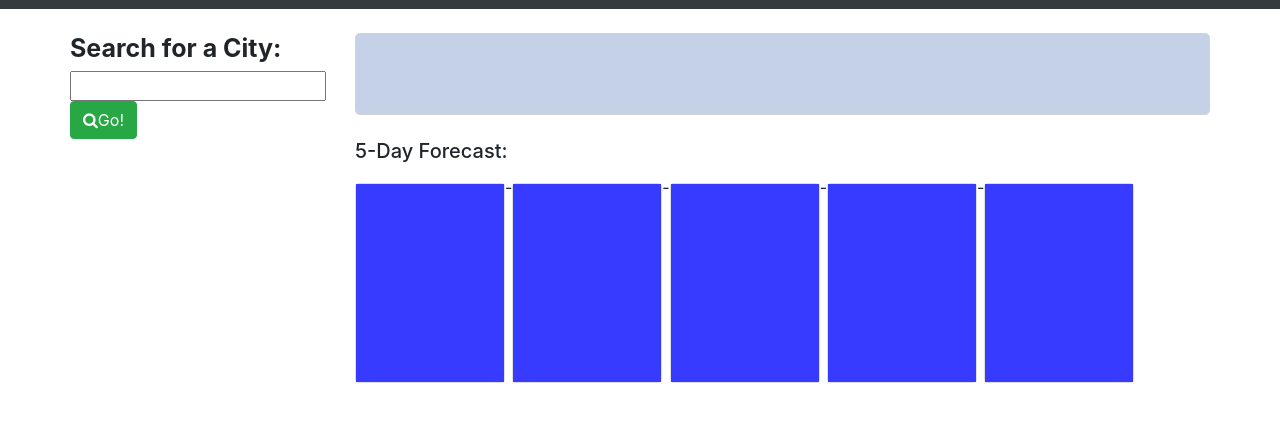
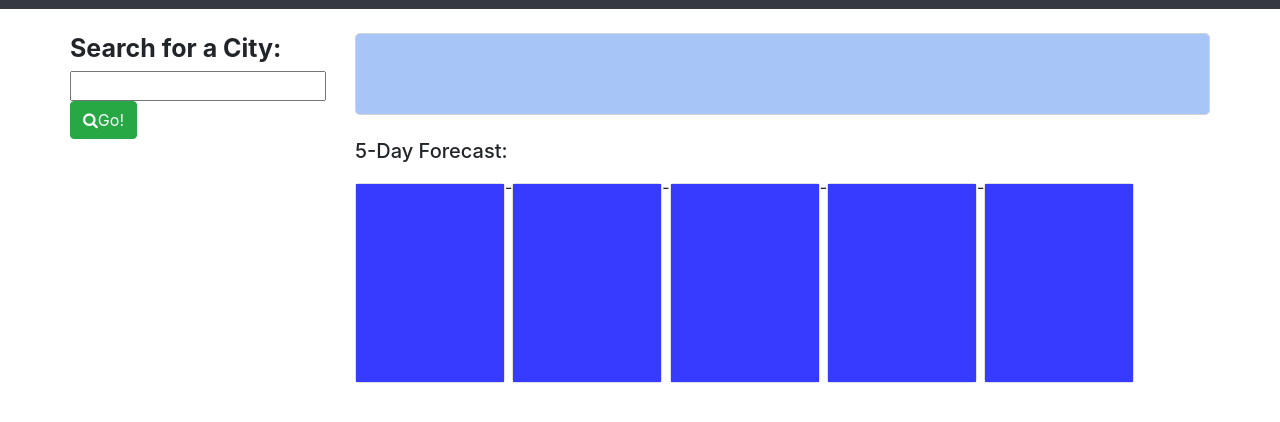
Before and after one commit to markprodehl/Weather-Dashboard, a plain HTML site: page index.html in a window 1280 px wide. Shown: the part 66-488 px from the top of the page. Drawn offline with nearby package versions, Linux system fonts and the light colour scheme; no server answers.

Commit message:
updated color, added readme

```diff
--- a/index.html
+++ b/index.html
@@ -3,7 +3,7 @@
 
 <head>
     <meta charset="utf-8">
-    <meta name="viewport" content="width=device-width, initial-scale=1, shrink-to-fit=no">
+    <meta name="viewport" content="width=device-width, initial-scale=1, shrink-to-fit=yes">
     <title>Weather Dashboard</title>
     <link rel="stylesheet" href="https://stackpath.bootstrapcdn.com/bootstrap/4.3.1/css/bootstrap.min.css" integrity="sha384-ggOyR0iXCbMQv3Xipma34MD+dH/1fQ784/j6cY/iJTQUOhcWr7x9JvoRxT2MZw1T" crossorigin="anonymous">
     <link rel="stylesheet" href="https://cdnjs.cloudflare.com/ajax/libs/twitter-bootstrap/4.0.0/css/bootstrap.min.css" />
@@ -23,8 +23,6 @@
                     <h2 id="searchForCity">Search for a City:</h2>
                     <input type="text" id="citySearch">
                     <button id="searchCity" class="btn btn-success"><span class="fa fa-search"></span>Go!</button>
-
-
                 </div>
                 <br>
                 <div class="row">
--- a/style.css
+++ b/style.css
@@ -2,7 +2,7 @@
     font-size: small;
     margin: 0 auto;
     border: 1px solid lightgrey;
-    background-color: rgb(197, 209, 231);
+    background-color: rgb(168, 197, 247);
 }
 
 .search {
```
Also changed, not shown: 1 other file.
